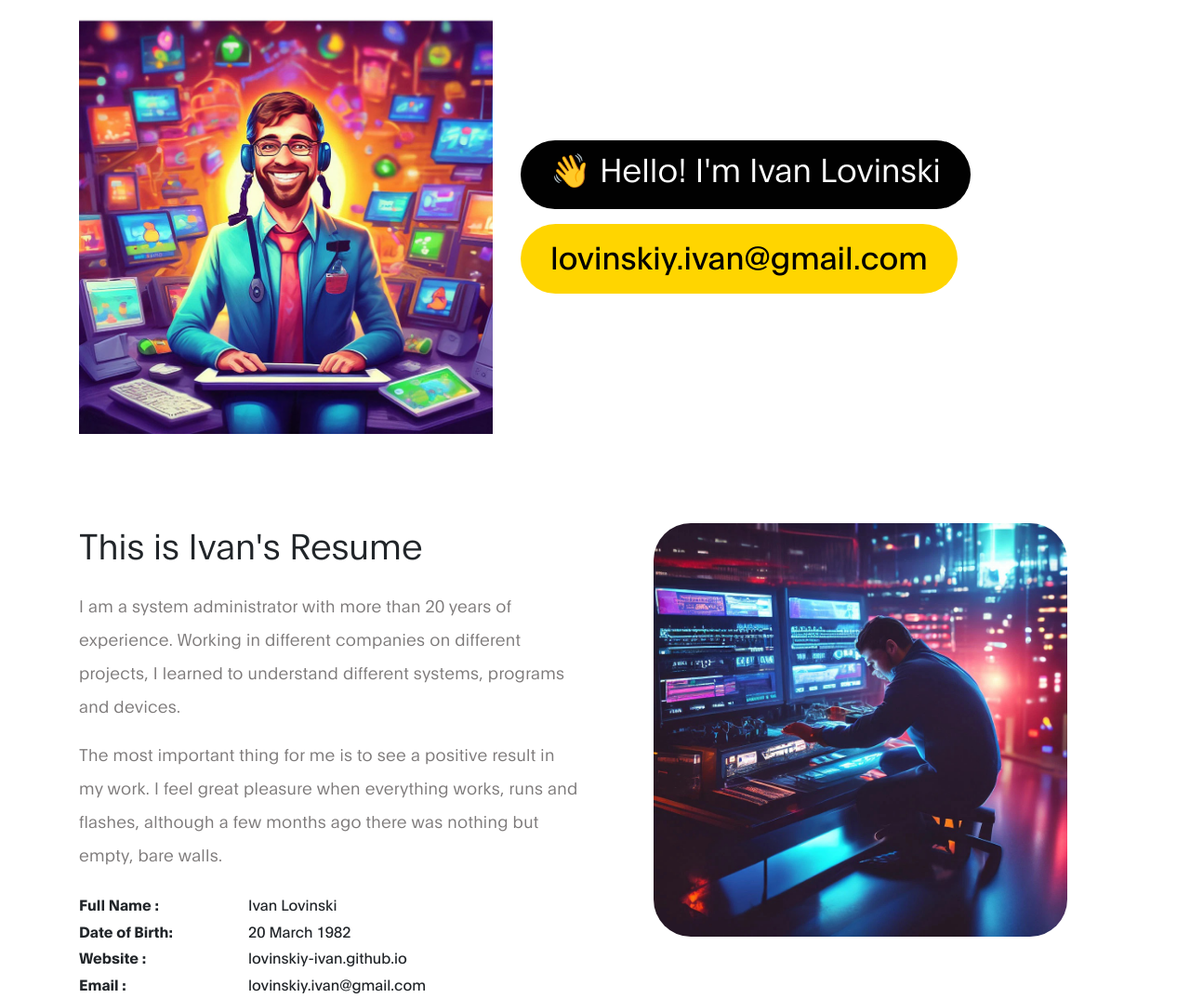
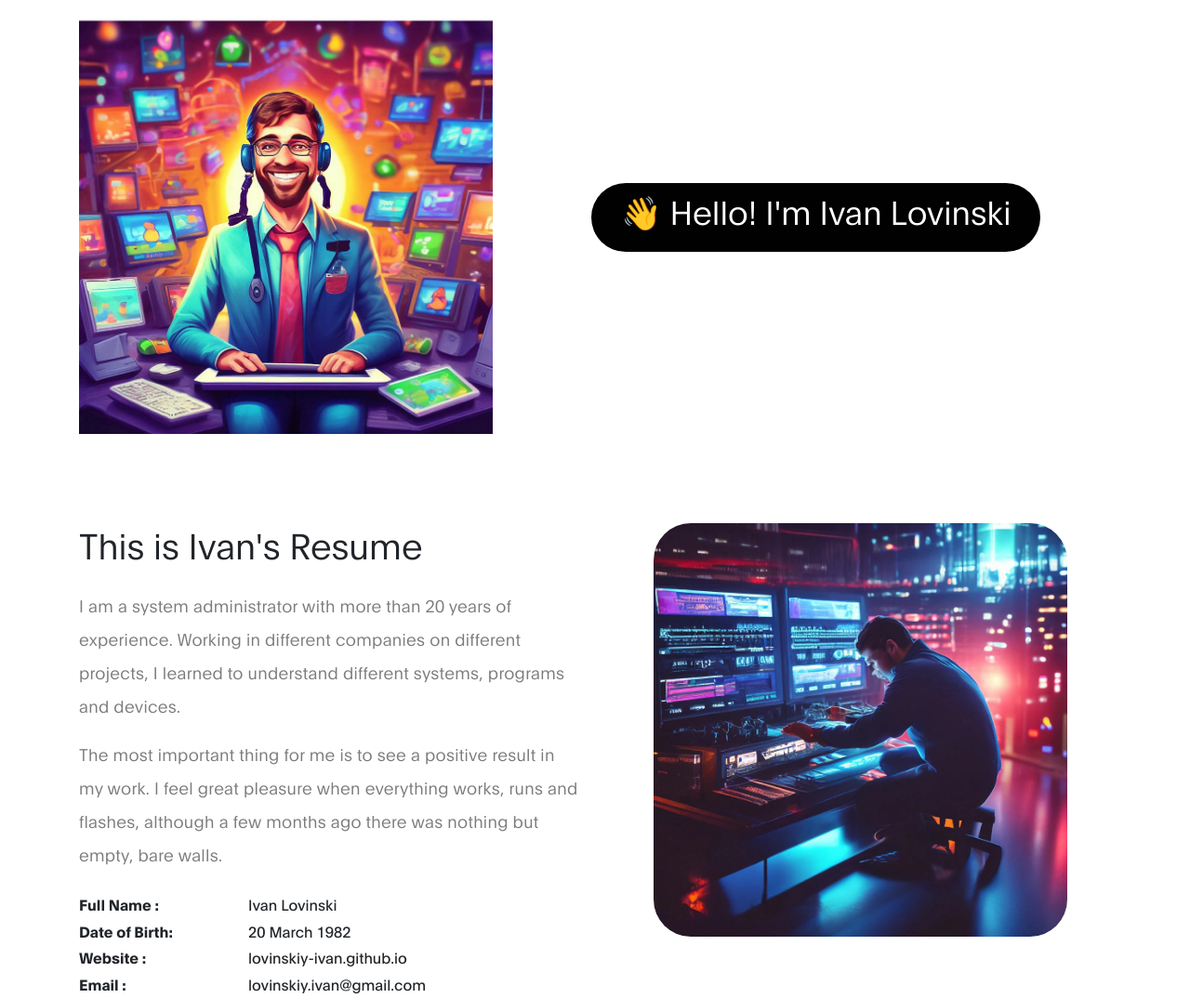
Before and after one commit to lovinskiy-ivan/lovinskiy-ivan.github.io, a plain HTML site: page index.html in a window 1280 px wide. Shown: the top 1074 px of the page at 93% size. Drawn offline with Linux system fonts and the light colour scheme.

Commit message:
Update index.html

```diff
--- a/index.html
+++ b/index.html
@@ -78,10 +78,10 @@ Ivan Resume
 
                             <h1 class="hero-title">👋 Hello! I'm Ivan Lovinski</h1>
 
-                            <a href="#" class="email-link">
+                 <!--           <a href="#" class="email-link">
                                 lovinskiy.ivan@gmail.com
                             </a>
-
+                  -->
                         </div>
                     </div>
 
```
